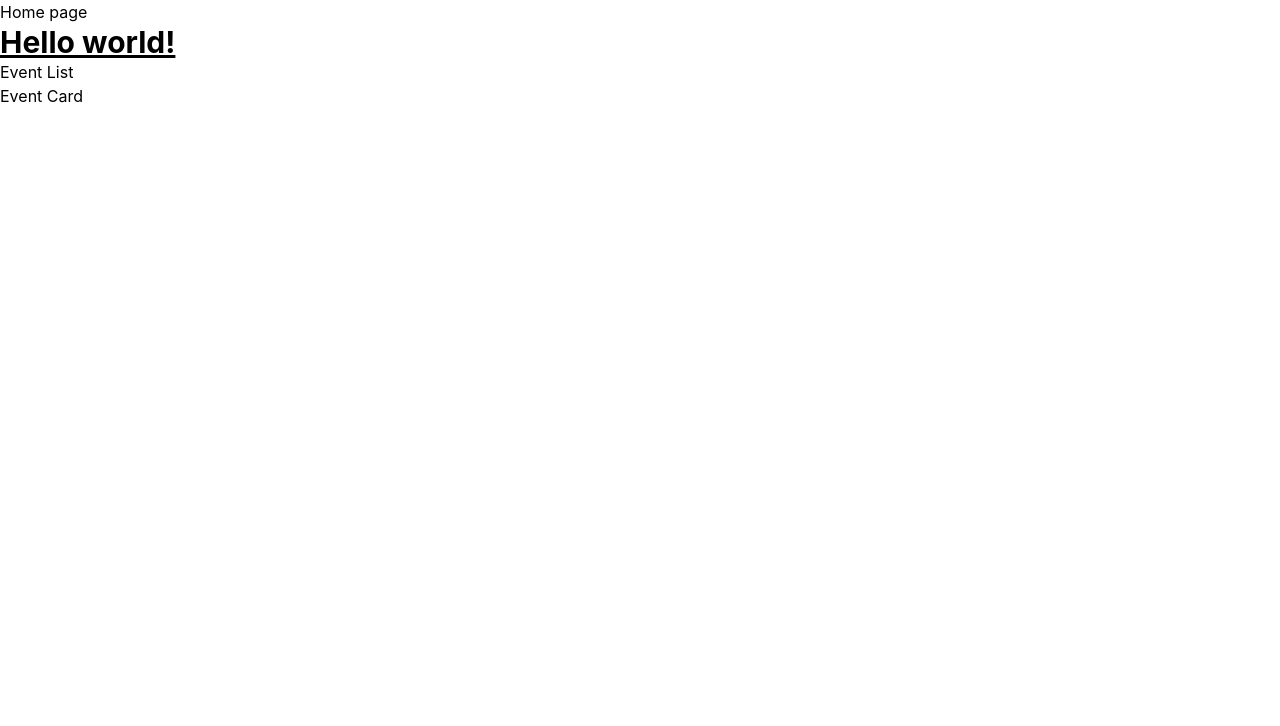
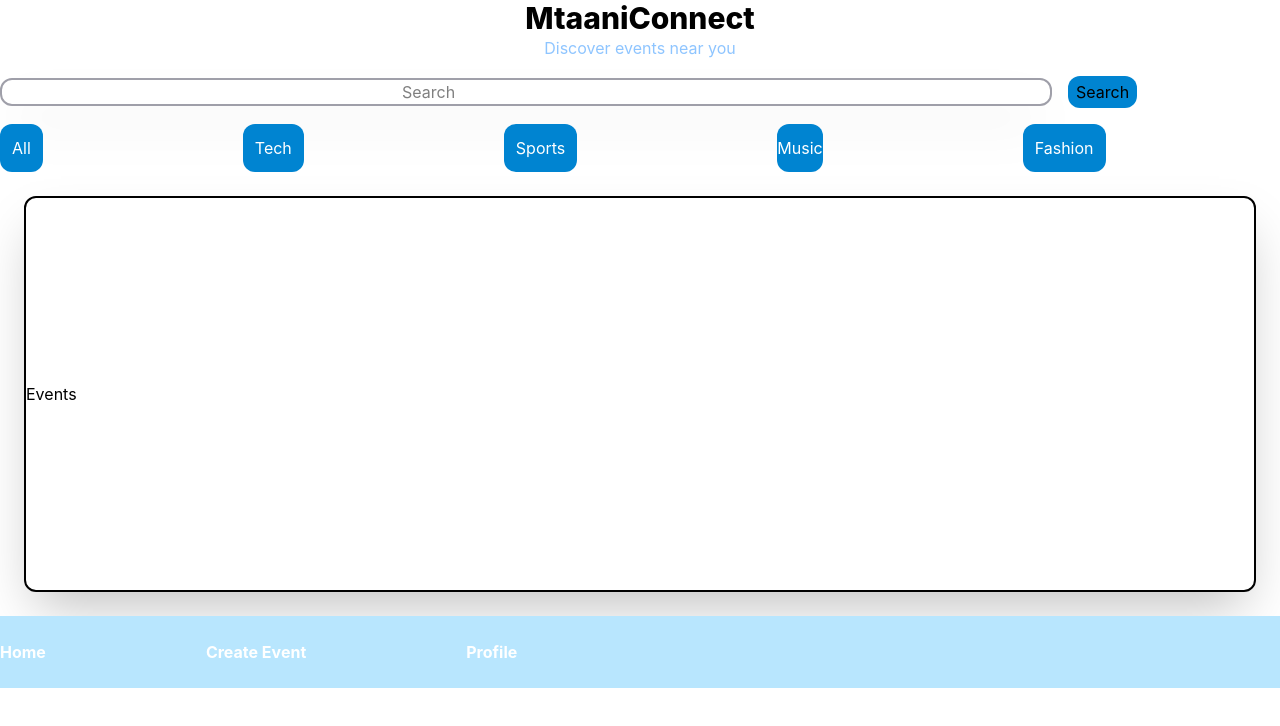
Before and after one commit to mosweta-school/MtaaniConnect, a React (Vite) app in the folder frontend/: page / in a window 1280 px wide. Shown: the top 726 px of the page. Built offline with nearby package versions, Linux system fonts and the light colour scheme.

Commit message:
First layout of Home feed

```diff
--- a/frontend/src/Pages/Home.jsx
+++ b/frontend/src/Pages/Home.jsx
@@ -3,13 +3,87 @@ import EventList from '../Components/EventList';
 
 function Home(){
     return(
+        <>
+
+    <section>
+
+         <div className='place-items-center'>
+
+                    <h1 className='font-extrabold text-3xl'>MtaaniConnect</h1>
+                    <h2 className='text-blue-300 '>Discover events near you</h2>
+
+        </div>
+
         <div>
-            <h1>Home page</h1>
-            <h1 class="text-3xl font-bold underline">
-    Hello world!
-  </h1>
-            <EventList />
+            <form>
+
+                <div>
+
+
+                    <input
+                    placeholder='Search'
+                    type='search'
+                    className='border-2 px-100 mb-4 shadow-2xl  border-zinc-400 rounded-xl'>
+
+                    </input>
+
+                    <button className='bg-sky-600 py-1 px-2 rounded-xl hover:bg-sky-800 m-4'>Search</button>
+
+                </div>
+
+            </form>
+
         </div>
+
+        <div className='flex  gap-50 flex-cols'>
+
+            <button className=' text-white bg-sky-600 rounded-xl  hover:bg-sky-800 py-3 px-3'>All</button>
+            <button className=' text-white bg-sky-600 py-2 px-3 hover:bg-sky-800 rounded-xl'>Tech</button>
+            <button className='text-white rounded-xl py-2 px-3 hover:bg-sky-800 bg-sky-600'>Sports</button>
+            <button className=' text-white rounded-xl py-2px-3 hover:bg-sky-800 bg-sky-600'>Music</button>
+            <button className='text-white rounded-xl py-2 px-3 hover:bg-sky-800 bg-sky-600'>Fashion</button>
+
+
+
+        </div>
+
+        <div className='border-bg-zinc border-2 py-46 m-6 overflow-auto rounded-xl shadow-2xl '>
+            <h2>Events</h2>
+
+
+
+
+        </div>
+
+
+        <nav className='bg-sky-200 flex gap-40 flex-row py-6'>
+
+            <h2 className=' text-white font-bold'>Home</h2>
+
+            <h2 className='font-bold text-white '>Create Event</h2>
+
+            <h2 className='font-bold text-white'>Profile</h2>
+
+
+
+
+        </nav>
+
+
+
+
+
+
+
+
+
+    </section>
+
+
+
+
+        </>
+
     )
 
 }
```
